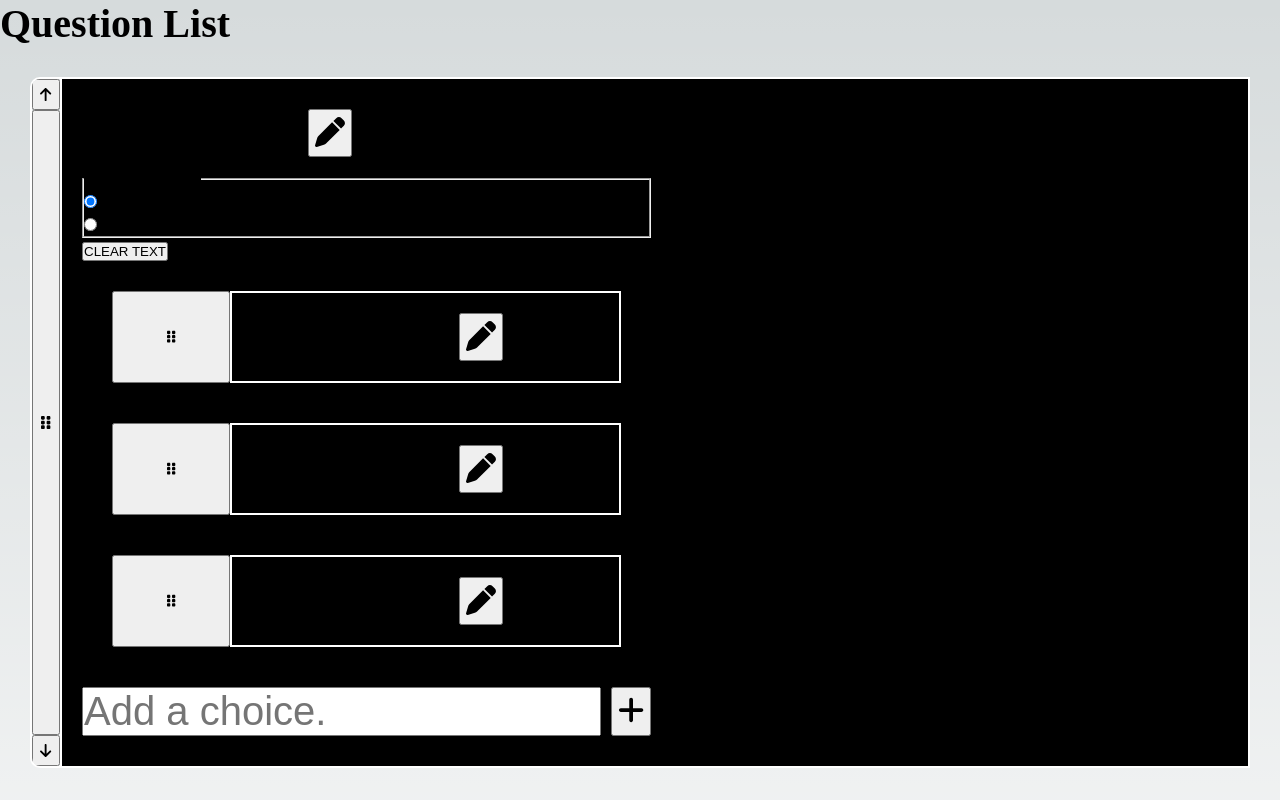
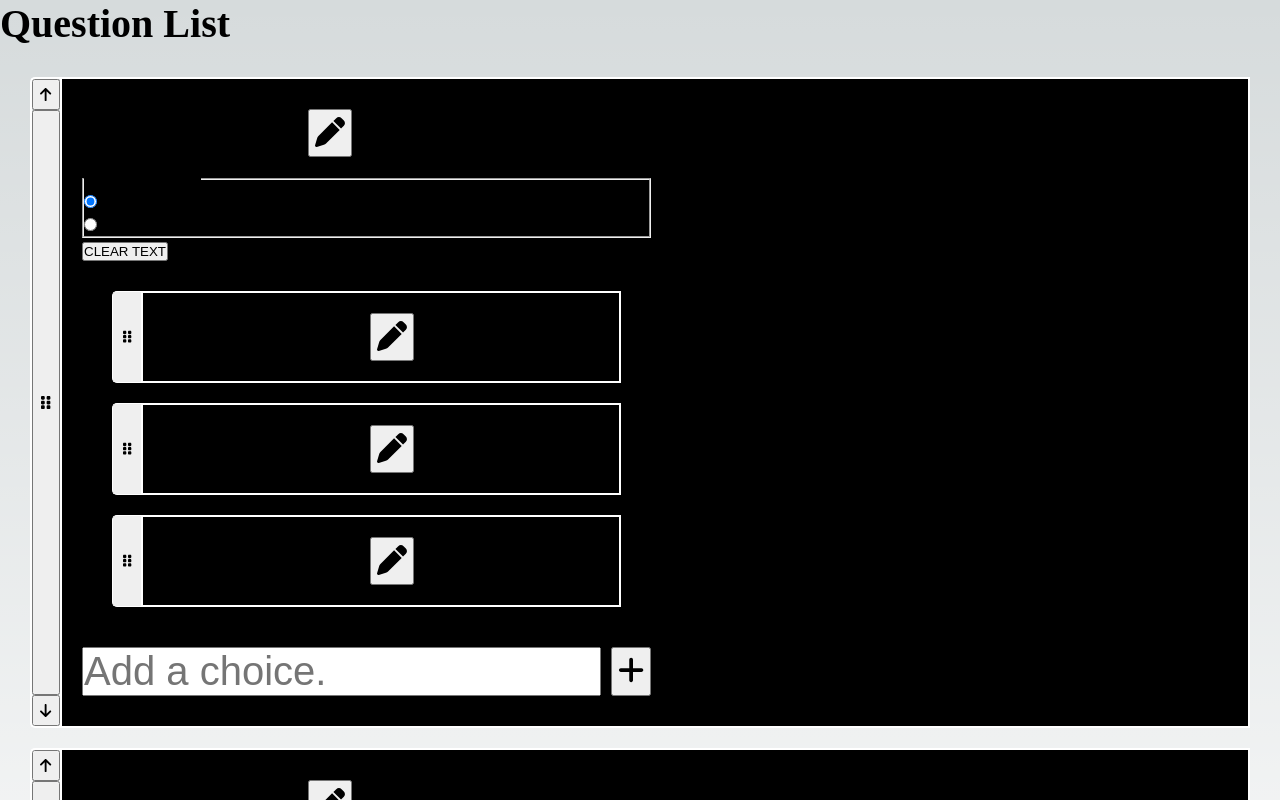
Before and after one commit to klalicki/mini-survey, a Next.js app: page /edit in a window 1280 px wide. Shown: the top 800 px of the page. Built offline with nearby package versions, Linux system fonts and the light colour scheme.

Commit message:
adds some styling to BasicReorder

```diff
--- a/components/BasicReorder/BasicReorder.tsx
+++ b/components/BasicReorder/BasicReorder.tsx
@@ -66,6 +66,7 @@ const BasicReorderItem = ({
         activeId == id && isOverlay ? "qs-question-wrapper-active" : ""
       } ${activeId === id && !isOverlay ? "qs-question-wrapper-dim" : ""}`}
     >
+      <div className="basic-reorder-controls">
         <button
           aria-label={`move item ${itemText}`}
           ref={setActivatorNodeRef}
@@ -75,6 +76,8 @@ const BasicReorderItem = ({
         >
           <FontAwesomeIcon icon={faGripVertical} />
         </button>
+      </div>
+
       <div className="eq-container">{children}</div>
     </article>
   );
--- a/styles/globals.css
+++ b/styles/globals.css
@@ -121,7 +121,7 @@ a {
 .question-handle {
   width: 1.5rem;
   flex-shrink: 0;
-  border-radius: 0.5rem 0 0 0.5rem;
+  border-radius: 0.25rem 0 0 0.25rem;
   border: 2px solid white;
   border-right: none;
   display: flex;
@@ -158,7 +158,7 @@ a {
   display: flex;
   flex-direction: column;
   padding: 1rem;
-  gap: 1rem;
+  /* gap: 1rem; */
 }
 .eq-main {
   padding: 0.5rem;
@@ -179,3 +179,14 @@ a {
   font-size: 1.5rem;
   padding: 0.25rem;
 }
+.basic-reorder-controls {
+  display: flex;
+  flex-direction: column;
+  font-size: 1rem;
+}
+.basic-reorder-controls button {
+  padding: 0.5rem;
+  border: 1px solid white;
+  border-right: none;
+  border-radius: 0.25rem 0 0 0.25rem;
+}
```
Lines whose indentation alone changed are shown as unchanged.
